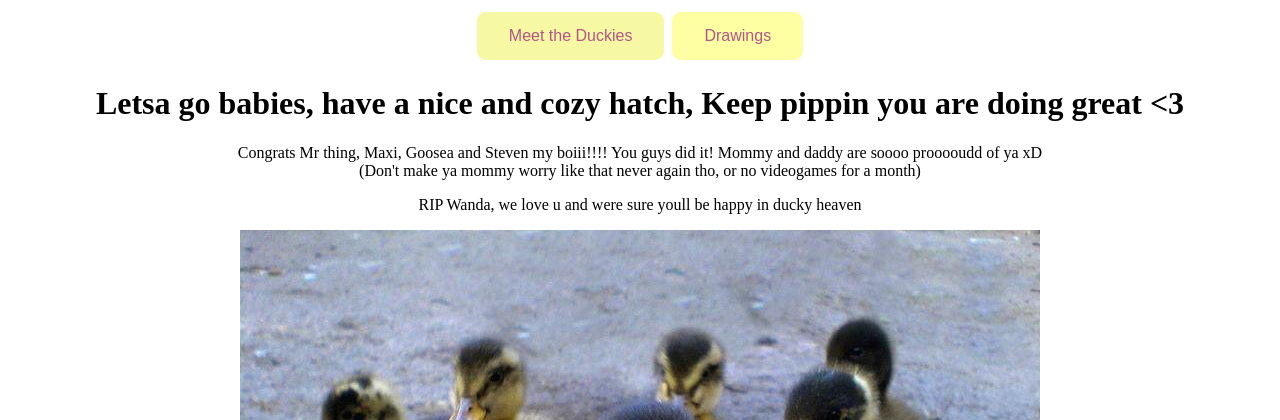
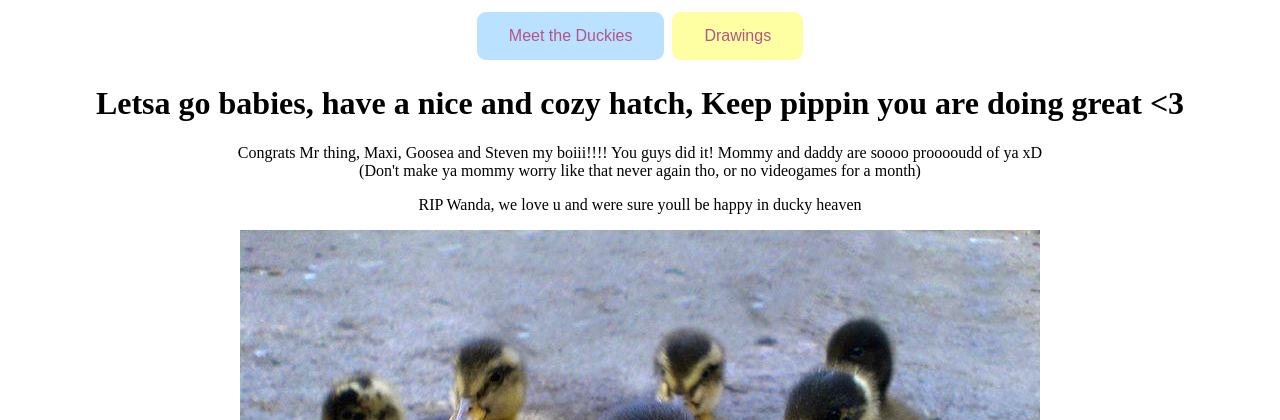
Before and after one commit to P3D-l/WebDuckies, a PHP site: page / in a window 1280 px wide, with the pointer over the restyled element. Shown: the top 420 px of the page. Run offline with PHP 8.4, Linux system fonts and the light colour scheme.

Commit message:
button hover color and font color

```diff
--- a/index.php
+++ b/index.php
@@ -21,10 +21,10 @@
 }
 
 .button1 {border-radius: 9px;}
-.button1:hover{background-color: #f7f8a3;}
+.button1:hover{background-color: #bae1ff;}
 
 .button2 {border-radius: 9px;}
-.button2:hover{background-color: #f7f8a3;}
+.button2:hover{background-color: #bae1ff;}
 
     body{
         text-align: center;
```
